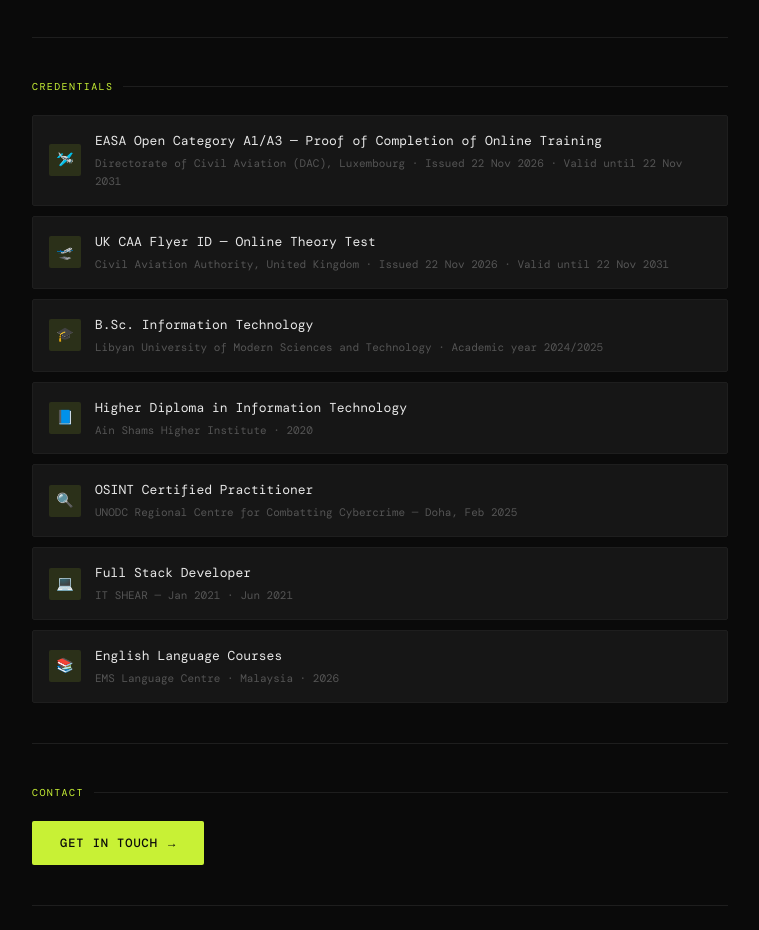
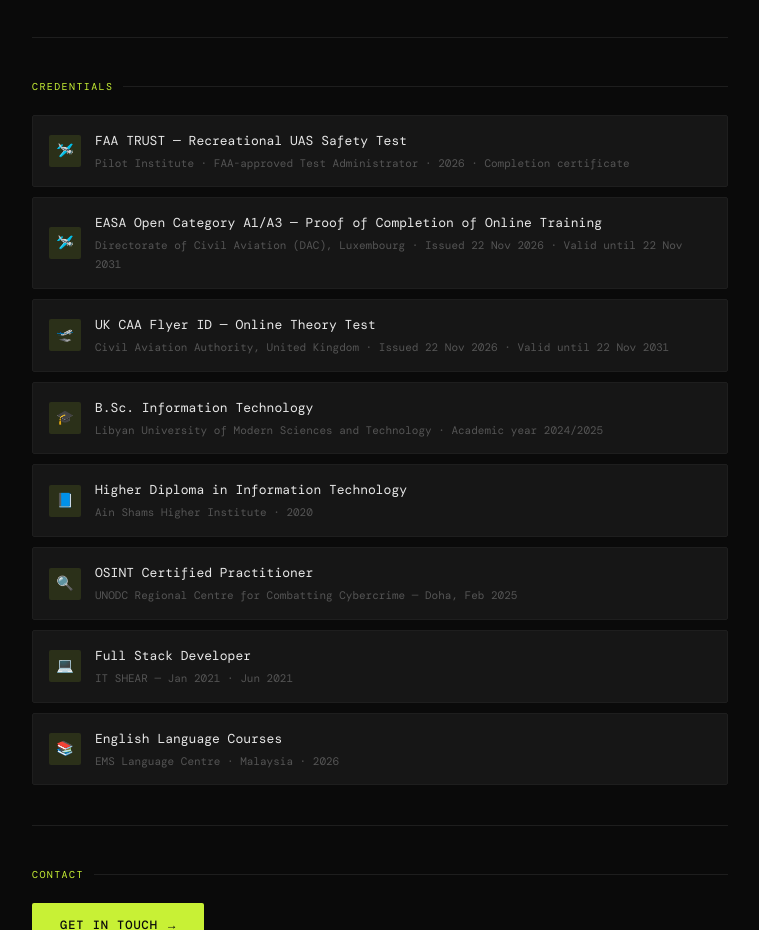
Before and after one commit to mdrhoobe/mdrhoobe.github.io, a plain HTML site: page index.html in a window 1280 px wide. Shown: the part 2320-3250 px from the top of the page, without its empty margins (260-1019 px from the left). Drawn offline with nearby package versions, Linux system fonts and the light colour scheme; a web font is replaced by a local one.

Commit message:
Document FAA TRUST completion through Pilot Institute

```diff
--- a/index.html
+++ b/index.html
@@ -274,6 +274,14 @@
         <div class="cert-item">
           <div class="cert-icon">🛩️</div>
           <div>
+            <div class="cert-name">FAA TRUST — Recreational UAS Safety Test</div>
+            <div class="cert-issuer">Pilot Institute · FAA-approved Test Administrator · 2026 · Completion certificate</div>
+          </div>
+        </div>
+
+        <div class="cert-item">
+          <div class="cert-icon">🛩️</div>
+          <div>
             <div class="cert-name">EASA Open Category A1/A3 — Proof of Completion of Online Training</div>
             <div class="cert-issuer">Directorate of Civil Aviation (DAC), Luxembourg · Issued 22 Nov 2026 · Valid until 22 Nov 2031</div>
           </div>
```
